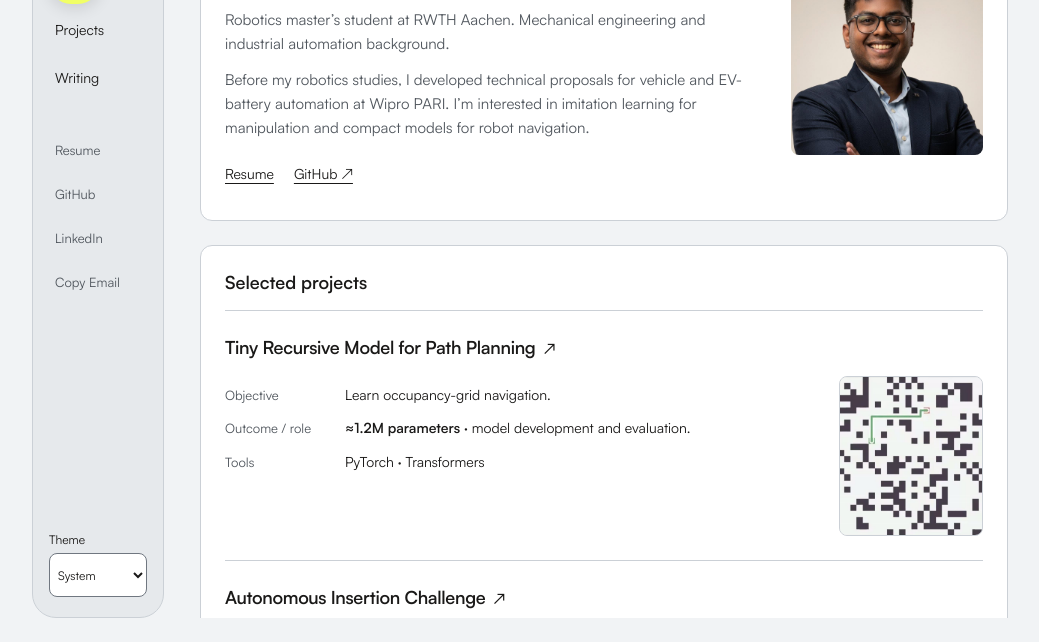
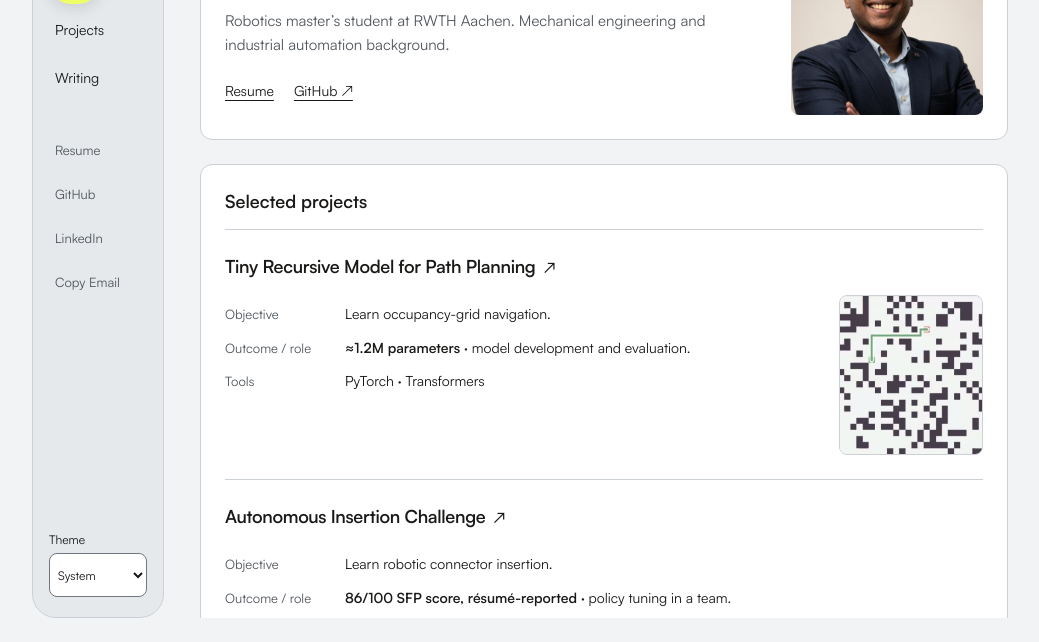
Before and after one commit to AtharvaBhorpe/atharvabhorpe.github.io, an Astro site: page / in a window 1280 px wide. Shown: the part 158-800 px from the top of the page, without its empty margins (120-1159 px from the left). Built offline with nearby package versions, Linux system fonts and the light colour scheme; Astro itself is replaced by a stand-in of ours.

Commit message:
content: remove second homepage biography paragraph

```diff
--- a/src/pages/index.astro
+++ b/src/pages/index.astro
@@ -20,7 +20,6 @@ const projects = (await getCollection('projects')).sort((a, b) => a.data.order -
               <h1>Hi, I’m Atharva.</h1>
               <p class="positioning">Building learning-based robotic systems.</p>
               <p>Robotics master’s student at RWTH Aachen. Mechanical engineering and industrial automation background.</p>
-              <p>Before my robotics studies, I developed technical proposals for vehicle and EV-battery automation at Wipro PARI. I’m interested in imitation learning for manipulation and compact models for robot navigation.</p>
               <nav class="intro-contact" aria-label="Profile links"><a class="resume-link" href="/resume.pdf" target="_blank" rel="noopener noreferrer">Resume</a><a href={profile.github} target="_blank" rel="noopener noreferrer">GitHub ↗</a></nav>
             </div>
           </section>
```
